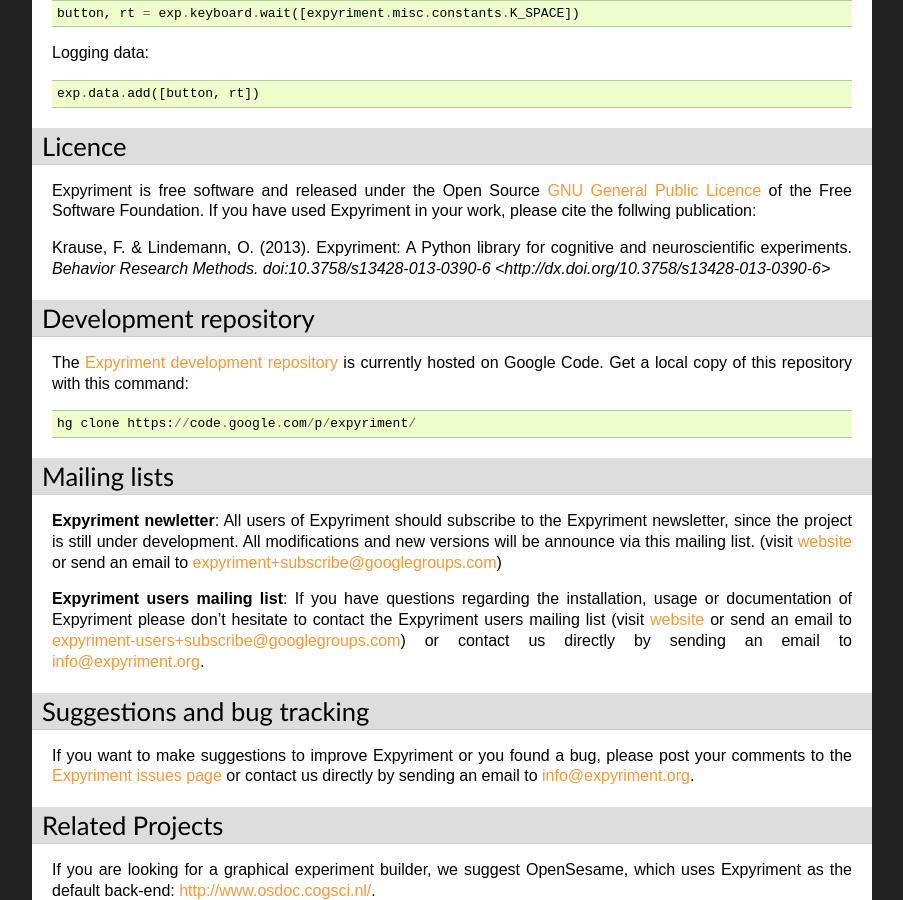
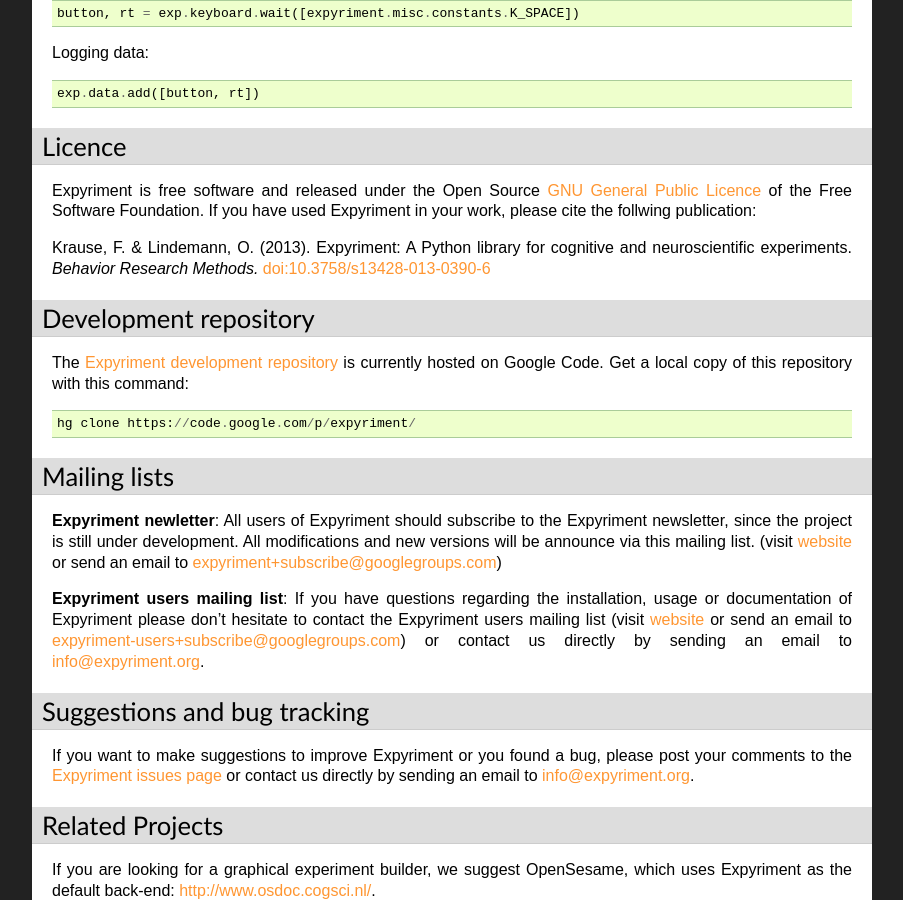
Before and after one commit to expyriment/expyriment, a Sphinx documentation site: the page built from documentation/sphinx/Overview.rst, in a window 1280 px wide and 900 px high, scrolled down 1444 px. Shown: the whole window, without its empty margins (198-1101 px from the left). Built offline with Sphinx 7.4.7, drawn with Linux system fonts in a browser that asks for light colours; pages that are not in the unit, such as notebooks, are missing from menus.

Commit message:
Update Overview.rst

```diff
--- a/documentation/sphinx/Overview.rst
+++ b/documentation/sphinx/Overview.rst
@@ -83,7 +83,7 @@
 
 Krause, F. & Lindemann, O. (2013). Expyriment: A Python library for cognitive
 and neuroscientific experiments. *Behavior Research Methods.*
-`doi:10.3758/s13428-013-0390-6 <http://dx.doi.org/10.3758/s13428-013-0390-6>`
+`doi:10.3758/s13428-013-0390-6 <http://dx.doi.org/10.3758/s13428-013-0390-6>`_
 
 .. FIXME update BRM publication details
 
```
